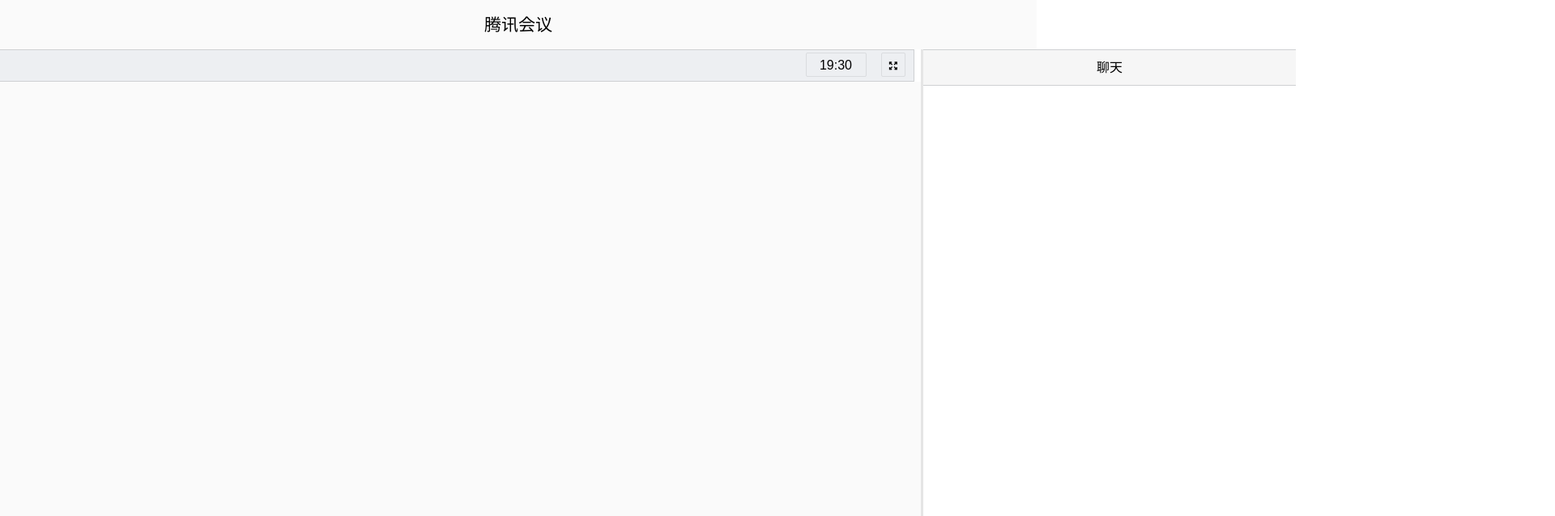
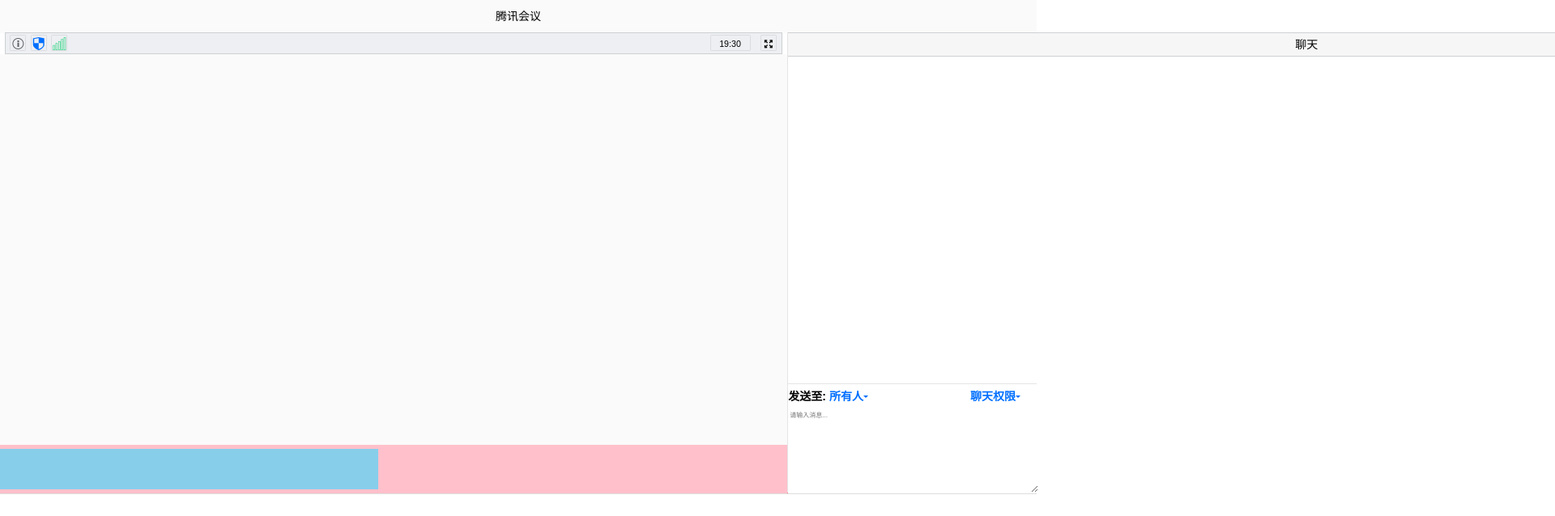
Before and after one commit to Unbreakable-Will/Web_rongyun, a plain HTML site: page meeting.html in a window 1280 px wide. Shown: the top 638 px of the page at 81% size, 1920 px wide, since content can reach past the window. Drawn offline with Linux system fonts and the light colour scheme.

Commit message:
html更新

```diff
--- /dev/null
+++ b/lib/flexible.js
@@ -0,0 +1,44 @@
+(function flexible(window, document) {
+    var docEl = document.documentElement
+    var dpr = window.devicePixelRatio || 1
+
+    // adjust body font size
+    function setBodyFontSize() {
+        if (document.body) {
+            document.body.style.fontSize = (12 * dpr) + 'px'
+        }
+        else {
+            document.addEventListener('DOMContentLoaded', setBodyFontSize)
+        }
+    }
+    setBodyFontSize();
+
+    // set 1rem = viewWidth / 10
+    function setRemUnit() {
+        var rem = docEl.clientWidth / 10
+        docEl.style.fontSize = rem + 'px'
+    }
+
+    setRemUnit()
+
+    // reset rem unit on page resize
+    window.addEventListener('resize', setRemUnit)
+    window.addEventListener('pageshow', function (e) {
+        if (e.persisted) {
+            setRemUnit()
+        }
+    })
+
+    // detect 0.5px supports
+    if (dpr >= 2) {
+        var fakeBody = document.createElement('body')
+        var testElement = document.createElement('div')
+        testElement.style.border = '.5px solid transparent'
+        fakeBody.appendChild(testElement)
+        docEl.appendChild(fakeBody)
+        if (testElement.offsetHeight === 1) {
+            docEl.classList.add('hairlines')
+        }
+        docEl.removeChild(fakeBody)
+    }
+}(window, document))
--- a/meeting.html
+++ b/meeting.html
@@ -7,9 +7,11 @@
     <title>会议页面</title>
     <link rel="stylesheet" href="./css/meeting.css">
     <script src="./lib/jquery-2.0.min.js"></script>
+    <script src="./lib/flexible.js"></script>
 </head>
 
 <body>
+
     <div class="top">
         <div class="center">腾讯会议</div>
     </div>
--- a/sass/_commont.scss
+++ b/sass/_commont.scss
@@ -693,8 +693,7 @@ li {
 }
 
 body {
-  min-width: 1000px;
-  min-height: 600px;
+  min-width: 1280px;
 }
 
 //  初始化文件结束
--- a/sass/meeting.scss
+++ b/sass/meeting.scss
@@ -1,49 +1,57 @@
 @import "./commont";
-
+$bastfont: 192;
+html,
+body {
+  max-width: 1920px;
+  min-width: 1280px;
+}
 .top {
   display: flex;
   justify-content: center;
   align-items: center;
-  height: 61px;
+  height: 61rem / $bastfont;
+  width: 1920rem / $bastfont;
   background-color: #fafafa;
-  //   border-bottom: 1px solid #ced0d2;
+
+  //   border-bottom: 1rem / $bastfont solid #ced0d2;
   .center {
     text-align: center;
-    line-height: 61px;
-    font-size: 21px;
+    line-height: 61rem / $bastfont;
+    font-size: 21rem / $bastfont;
   }
 }
 .main {
   display: flex;
   justify-content: center;
   align-items: center;
-  width: 100%;
-  height: 855px;
+  width: 1920rem / $bastfont;
+  height: 855rem / $bastfont;
   //   float: left;
-  border-bottom: 1px solid #dedede;
+  border-bottom: 1rem / $bastfont solid #dedede;
   .left {
-    width: 1460px;
-    height: 855px;
-    border-right: 3px solid #e5e5e5;
-    border-bottom: 1px solid red;
+    width: 1460rem / $bastfont;
+    height: 855rem / $bastfont;
+    border-right: 3rem / $bastfont solid #e5e5e5;
+    border-bottom: 1rem / $bastfont solid red;
 
     float: left;
     .left-top {
-      width: 1440px;
-      height: 40px;
-      border: 1px solid #ced0d2;
+      width: 1440rem / $bastfont;
+      height: 40rem / $bastfont;
+      border: 1rem / $bastfont solid #ced0d2;
       background-color: #edeff2;
       margin: 0 auto;
       .icon {
-        width: 30px;
-        height: 30px;
-        border: 1px solid #dadcdf;
-        border-radius: 2px;
+        width: 30rem / $bastfont;
+        height: 30rem / $bastfont;
+        border: 1rem / $bastfont solid #dadcdf;
+        border-radius: 2rem / $bastfont;
         float: left;
-        margin-top: 3px;
-        margin-left: 8px;
-        line-height: 30px;
+        margin-top: 3rem / $bastfont;
+        margin-left: 8rem / $bastfont;
+        line-height: 30rem / $bastfont;
         text-align: center;
+        font-size: 16rem / $bastfont;
       }
       .icon:hover {
         background-color: #e0e2e5;
@@ -59,26 +67,27 @@
       }
       .right1 {
         float: right;
-        margin-right: 10px;
-        width: 75px;
-        height: 30px;
+        margin-right: 10rem / $bastfont;
+        width: 75rem / $bastfont;
+        height: 30rem / $bastfont;
       }
       .right1:hover {
         background-color: #edeff2;
+        font-size: 21rem / $bastfont;
       }
       .right2 {
         float: right;
-        margin-right: 10px;
+        margin-right: 10rem / $bastfont;
       }
     }
     .left-center {
       width: 100%;
-      height: 815px;
+      height: 815rem / $bastfont;
       background-color: #fafafa;
       display: flex;
       .bottom-key {
-        height: 90px;
-        width: 1460px;
+        height: 90rem / $bastfont;
+        width: 1460rem / $bastfont;
         background-color: pink;
         display: flex;
         align-items: center;
@@ -86,8 +95,8 @@
         justify-content: flex-start;
         .key {
           float: left;
-          width: 100px;
-          height: 75px;
+          width: 100rem / $bastfont;
+          height: 75rem / $bastfont;
           background-color: skyblue;
         }
       }
@@ -95,30 +104,33 @@
   }
   .right {
     float: left;
-    width: 460px;
-    height: 855px;
+    width: 460rem / $bastfont;
+    height: 855rem / $bastfont;
+    font-size: 21rem / $bastfont;
+
     .top {
-      height: 45px;
+      height: 45rem / $bastfont;
       background-color: #f6f6f6;
-      border-top: 1px solid #ced0d2;
-      border-bottom: 1px solid #ced0d2;
-      line-height: 45px;
+      border-top: 1rem / $bastfont solid #ced0d2;
+      border-bottom: 1rem / $bastfont solid #ced0d2;
+      line-height: 45rem / $bastfont;
       text-align: center;
+      font-size: 21rem / $bastfont;
     }
     .center {
-      height: 608px;
+      height: 608rem / $bastfont;
       width: 100%;
       background-color: #fff;
-      border-bottom: 1px solid #e5e5e5;
+      border-bottom: 1rem / $bastfont solid #e5e5e5;
     }
     .bottom {
-      height: 240px;
+      height: 240rem / $bastfont;
       width: 100%;
       .bottom-top {
-        height: 45px;
+        height: 45rem / $bastfont;
         .top-text {
           float: left;
-          line-height: 45px;
+          line-height: 45rem / $bastfont;
           font-weight: bold;
           span {
             color: #006fff;
@@ -126,10 +138,10 @@
 
           .corner {
             float: right;
-            margin-top: 20px;
-            width: 0px;
-            height: 0px;
-            border: 5px solid #006fff;
+            margin-top: 20rem / $bastfont;
+            width: 0rem / $bastfont;
+            height: 0rem / $bastfont;
+            border: 5rem / $bastfont solid #006fff;
             border-bottom-color: transparent;
             border-left-color: transparent;
             border-right-color: transparent;
@@ -137,16 +149,16 @@
         }
         .power {
           float: right;
-          line-height: 45px;
+          line-height: 45rem / $bastfont;
           font-weight: bold;
           color: #006fff;
-          margin-right: 30px;
+          margin-right: 30rem / $bastfont;
           .corner {
             float: right;
-            margin-top: 20px;
-            width: 0px;
-            height: 0px;
-            border: 5px solid #006fff;
+            margin-top: 20rem / $bastfont;
+            width: 0rem / $bastfont;
+            height: 0rem / $bastfont;
+            border: 5rem / $bastfont solid #006fff;
             border-bottom-color: transparent;
             border-left-color: transparent;
             border-right-color: transparent;
@@ -155,12 +167,12 @@
       }
       .bottom-text {
         textarea {
-          margin: 0px;
-          width: 463px;
-          height: 155px;
+          margin: 0rem / $bastfont;
+          width: 463rem / $bastfont;
+          height: 155rem / $bastfont;
           border: none;
           outline: none;
-          font-size: 12px;
+          font-size: 12rem / $bastfont;
         }
       }
     }
```
Also changed, not shown: css/index.css, css/index.min.css, css/meeting.css, css/meeting.min.css, 5 other files.
